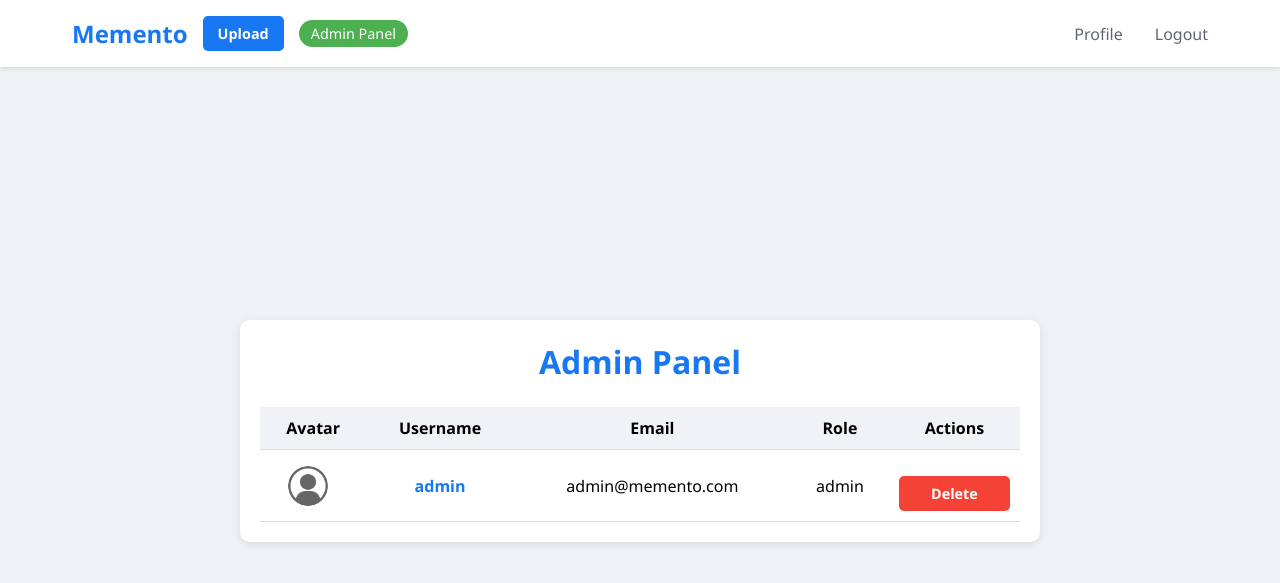
After one commit to LorenzoA0/memento, a Flask app: page /admin_panel in a window 1280 px wide. The commit adds this page. Shown: the top 583 px of the page. Run offline with Flask 3, Linux system fonts and the light colour scheme; the visitor is signed in with stand-in values (Sample User, id 1); data comes from the database, SQL or seed files in the repository.

Commit message:
dodat admin panel
dodat admin panel i mogucnost ukloniti korisnike iz baze podataka

```diff
--- a/app.py
+++ b/app.py
@@ -18,10 +18,10 @@ class User(db.Model):
     password = db.Column(db.String(200), nullable=False)
     role = db.Column(db.String(20), default='user')
     avatar = db.Column(db.LargeBinary(length=(2**32)-1), nullable=True)
-    # relacije
-    posts = db.relationship('Post', back_populates='user', lazy=True)
-    comments = db.relationship('Comment', back_populates='user', lazy=True)
-    likes = db.relationship('Like', back_populates='user', lazy=True)
+    # relacije sa cascade delete
+    posts = db.relationship('Post', back_populates='user', cascade='all, delete-orphan', lazy=True)
+    comments = db.relationship('Comment', back_populates='user', cascade='all, delete-orphan', lazy=True)
+    likes = db.relationship('Like', back_populates='user', cascade='all, delete-orphan', lazy=True)
 
     def set_password(self, password):
         self.password = generate_password_hash(password)
@@ -363,5 +363,32 @@ def delete_comment(comment_id):
     flash('Comment deleted.', 'success')
     return redirect(url_for('comments_page', post_id=post_id))
 
+@app.route('/admin_panel', methods=['GET', 'POST'])
+def admin_panel():
+    if 'user_id' not in session or session.get('role') != 'admin':
+        flash('You are not authorized to access the admin panel.', 'error')
+        return redirect(url_for('dashboard'))
+
+    users = User.query.all()
+
+    return render_template('admin_panel.html', users=users)
+
+@app.route('/delete_user/<int:user_id>', methods=['POST'])
+def delete_user(user_id):
+    if 'user_id' not in session or session.get('role') != 'admin':
+        flash('You are not authorized to delete users.', 'error')
+        return redirect(url_for('dashboard'))
+    user = User.query.get_or_404(user_id)
+
+    # prevencija da admin obrise samog sebe
+    if user.id == session['user_id']:
+        flash('You cannot delete your own account.', 'error')
+        return redirect(url_for('admin_panel'))
+
+    db.session.delete(user)
+    db.session.commit()
+    flash(f'User {user.username} has been deleted.', 'success')
+    return redirect(url_for('admin_panel'))
+
 if __name__ == '__main__':
     app.run(debug=True)
--- a/static/css/style.css
+++ b/static/css/style.css
@@ -60,13 +60,23 @@ body {
     text-decoration: none;
 }
 
-/* badge za admin role */
 .admin-role {
     background: #4CAF50;
     color: white;
     padding: 4px 12px;
     border-radius: 20px;
     font-size: 0.9rem;
+}
+
+.admin-role a {
+    color: white;
+    text-decoration: none;
+    cursor: pointer;
+}
+
+.admin-role a:hover {
+    text-decoration: underline;
+    cursor: pointer;
 }
 
 .nav-center {
@@ -605,3 +615,73 @@ button {
 .comment-card {
     position: relative;
 }
+
+table {
+    width: 100%;
+    border-collapse: collapse;
+    margin-top: 20px;
+}
+
+th, td {
+    padding: 10px;
+    text-align: left;
+    border-bottom: 1px solid #ddd;
+}
+
+th {
+    background: #f0f2f5;
+}
+
+.admin-panel {
+    max-width: 800px;
+    margin: 0 auto;
+    padding: 20px;
+    background: white;
+    border-radius: 10px;
+    box-shadow: 0 2px 10px rgba(0, 0, 0, 0.1);
+    overflow-x: auto;
+}
+
+.admin-panel table {
+    width: 100%;
+    border-collapse: collapse;
+    margin-top: 20px;
+}
+
+.admin-panel th, .admin-panel td {
+    padding: 10px;
+    border-bottom: 1px solid #ddd;
+}
+
+.admin-panel td {
+    word-wrap: break-word;
+    overflow-wrap: break-word;
+    max-width: 200px;
+    vertical-align: middle;
+    text-align: center;
+    height: 100%;
+}
+
+.admin-panel th {
+    text-align: center;
+    vertical-align: middle;
+}
+
+.admin-avatar {
+    width: 40px;
+    height: 40px;
+    border-radius: 50%;
+    object-fit: cover;
+    margin-right: 10px;
+    vertical-align: middle;
+}
+
+.admin-username-link {
+    color: #1877f2;
+    text-decoration: none;
+    font-weight: bold;
+}
+
+.admin-username-link:hover {
+    text-decoration: underline;
+}
--- /dev/null
+++ b/templates/admin_panel.html
@@ -0,0 +1,41 @@
+{% extends "base.html" %}
+
+{% block title %}Admin Panel{% endblock %}
+
+{% block content %}
+<div class="form-container admin-panel">
+    <h1 class="cent-text">Admin Panel</h1>
+    <table>
+        <thead>
+            <tr>
+                <th>Avatar</th>
+                <th>Username</th>
+                <th>Email</th>
+                <th>Role</th>
+                <th>Actions</th>
+            </tr>
+        </thead>
+        <tbody>
+            {% for user in users %}
+                <tr>
+                    <td>
+                        <img src="{{ url_for('get_avatar', user_id=user.id) }}" alt="Avatar" class="admin-avatar">
+                    </td>
+                    <td>
+                        <a href="{{ url_for('user_profile', username=user.username) }}" class="admin-username-link">
+                            {{ user.username }}
+                        </a>
+                    </td>
+                    <td>{{ user.email }}</td>
+                    <td>{{ user.role }}</td>
+                    <td>
+                        <form method="POST" action="{{ url_for('delete_user', user_id=user.id) }}" onsubmit="return confirm('Are you sure you want to delete this user?');">
+                            <button type="submit" class="delete-button">Delete</button>
+                        </form>
+                    </td>
+                </tr>
+            {% endfor %}
+        </tbody>
+    </table>
+</div>
+{% endblock %}
--- a/templates/base.html
+++ b/templates/base.html
@@ -13,7 +13,7 @@
                     <a href="{{ url_for('upload_photo') }}" class="upload-button">Upload</a>
                 {% endif %}
                 {% if 'username' in session and session.role == 'admin' %}
-                    <span class="admin-role">Admin</span>
+                    <span class="admin-role"> <a href="{{ url_for('admin_panel') }}">Admin Panel</a></span>
                 {% endif %}
             </div>
 
```
